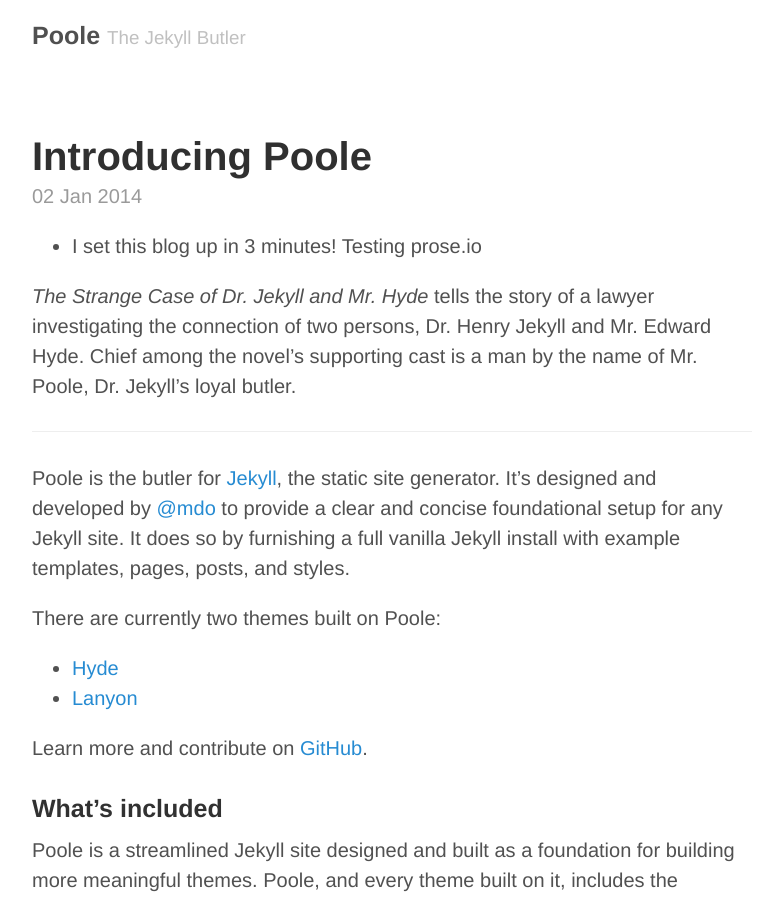
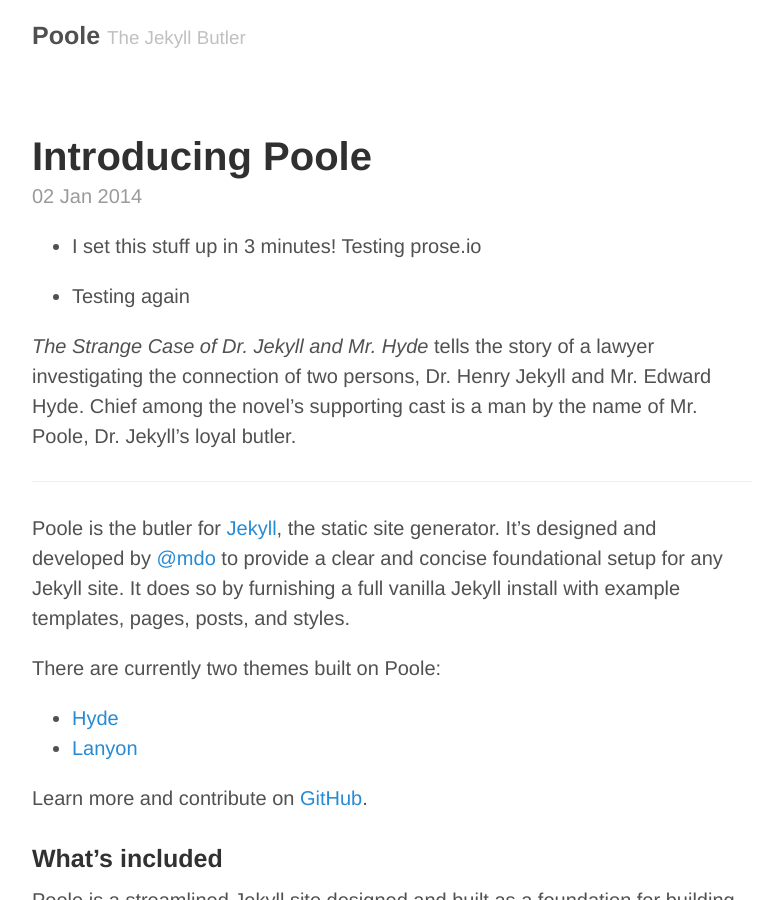
Before and after one commit to billhowe/billhowe.github.io, a Jekyll site: the page built from _posts/2014-01-02-introducing-poole.md, in a window 1280 px wide and 900 px high. Shown: the whole window, without its empty margins (248-1013 px from the left). Built offline with Jekyll 4.4.1, drawn with Linux system fonts in a browser that asks for light colours; Markdown is read by kramdown in place of the engine named in the settings.

Commit message:
Testing prose.io again

```diff
--- a/_posts/2014-01-02-introducing-poole.md
+++ b/_posts/2014-01-02-introducing-poole.md
@@ -4,7 +4,9 @@ title: Introducing Poole
 published: true
 ---
 
-* I set this blog up in 3 minutes!  Testing prose.io
+* I set this stuff up in 3 minutes!  Testing prose.io
+
+* Testing again
 
 *The Strange Case of Dr. Jekyll and Mr. Hyde* tells the story of a lawyer investigating the connection of two persons, Dr. Henry Jekyll and Mr. Edward Hyde. Chief among the novel's supporting cast is a man by the name of Mr. Poole, Dr. Jekyll's loyal butler.
 
```
